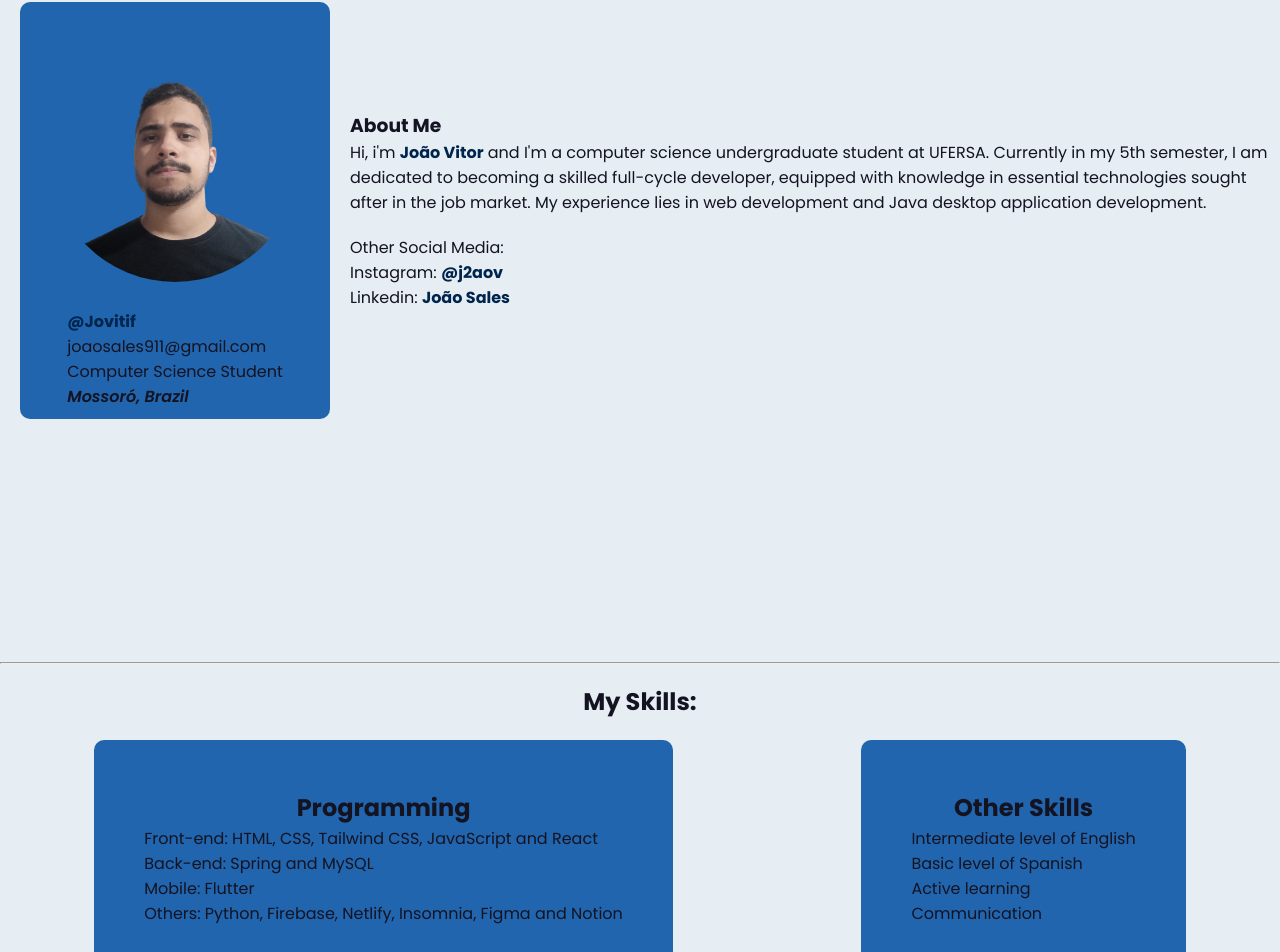
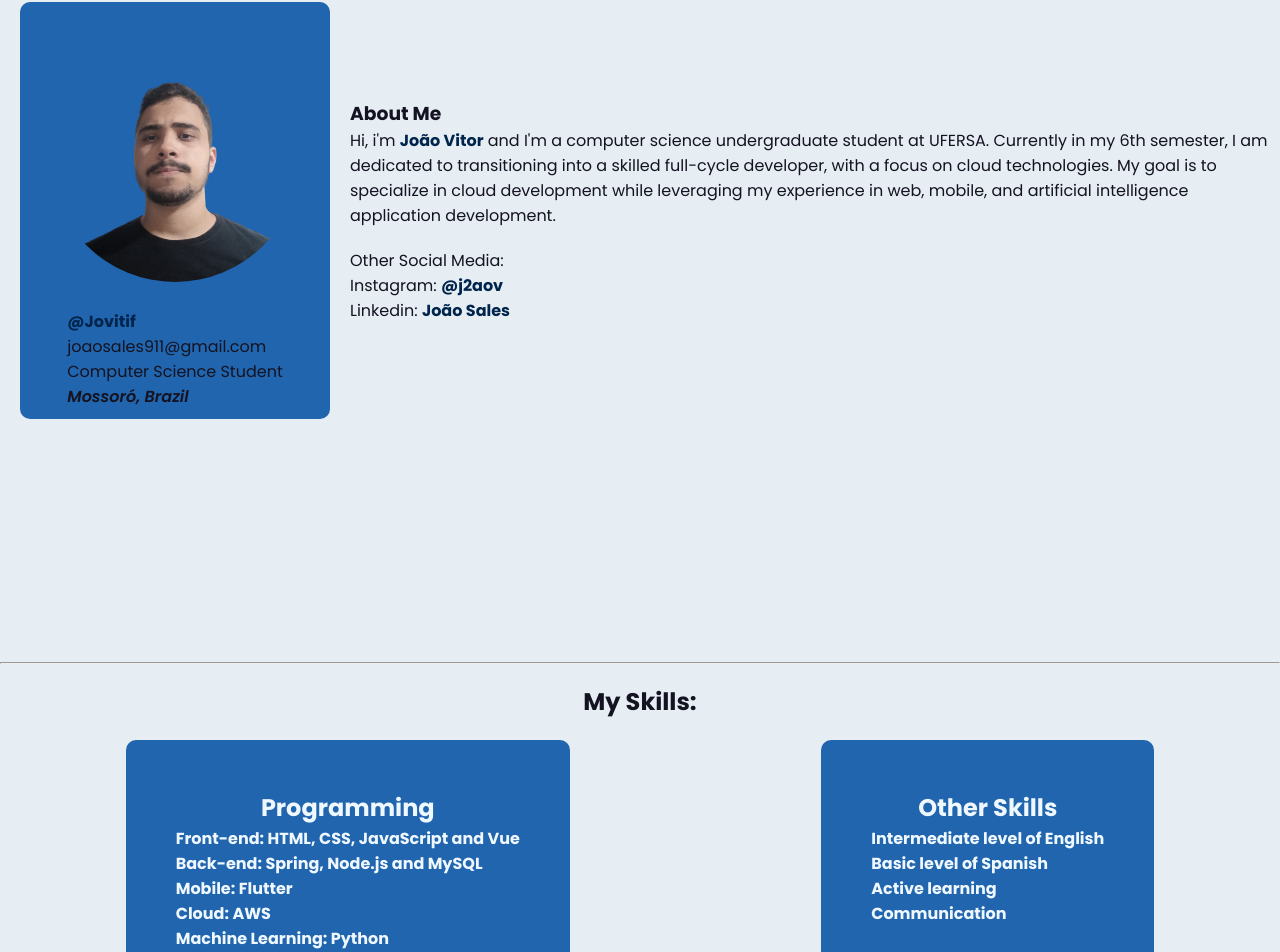
Before and after one commit to jovitif/Portfolio-Showcase, a Vue app in the folder portfolio/: page / in a window 1280 px wide. Shown: the part 118-1070 px from the top of the page. Built offline with nearby package versions, Linux system fonts and the light colour scheme.

Commit message:
style: mudando cor de card

```diff
--- a/portfolio/src/components/AboutSection.vue
+++ b/portfolio/src/components/AboutSection.vue
@@ -15,7 +15,7 @@
             <h3>About Me</h3>
 
 <p>Hi, i'm <span>João Vitor</span> and I'm a computer science undergraduate student at
-<abbr title="Universidade Federal do Semi-Árido"><a href="https://pt.wikipedia.org/wiki/Universidade_Federal_Rural_do_Semi-%C3%81rido" target="_blank">UFERSA</a></abbr>. Currently in my 5th semester, I am dedicated to becoming a skilled full-cycle developer, equipped with knowledge in essential technologies sought after in the job market. My experience lies in web development and Java desktop application development.</p>
+<abbr title="Universidade Federal do Semi-Árido"><a href="https://pt.wikipedia.org/wiki/Universidade_Federal_Rural_do_Semi-%C3%81rido" target="_blank">UFERSA</a></abbr>. Currently in my 6th semester, I am dedicated to transitioning into a skilled full-cycle developer, with a focus on cloud technologies. My goal is to specialize in cloud development while leveraging my experience in web, mobile, and artificial intelligence application development.</p>
             <div class="social-info">
                 <p>Other Social Media:</p>
                 <p>Instagram: <a href="https://instagram.com/https://www.instagram.com/j2aov/" target="_blank"><span>@j2aov</span></a></p>
@@ -37,7 +37,6 @@ span{
     color: var(--secondary-color);
     font-weight: bold;
 }
-
 
 .sectionsobre{
     display: flex;
--- a/portfolio/src/components/SkillsSection.vue
+++ b/portfolio/src/components/SkillsSection.vue
@@ -3,10 +3,11 @@
         <section class="sectionskill">
             <h2>Programming</h2>
             <ul>
-                <li>Front-end: HTML, CSS, Tailwind CSS, JavaScript and React</li>
-                <li>Back-end: Spring and MySQL</li>
+                <li>Front-end: HTML, CSS, JavaScript and Vue</li>
+                <li>Back-end: Spring, Node.js and MySQL</li>
                 <li>Mobile: Flutter</li>
-                <li>Others: Python, Firebase, Netlify, Insomnia, Figma and Notion</li>
+                <li>Cloud: AWS</li>
+                <li>Machine Learning: Python</li>
             </ul>
         </section>
         <section class="sectionskill">
@@ -31,9 +32,14 @@ export default {
 
 h2{
     text-align: center;
+    color: aliceblue;
+}
+
+li{
+    color: aliceblue;
+    font-weight: bold;
 }
 .sectionskills{
-
     display: flex;
     flex-direction: row;
     justify-content: space-around;
--- a/portfolio/src/views/HomePage.vue
+++ b/portfolio/src/views/HomePage.vue
@@ -53,6 +53,8 @@
 
   <style >
   @import url('https://fonts.googleapis.com/css2?family=Poppins:ital,wght@0,400;0,700;0,800;1,600&display=swap');
+
+
 
   :root {
       --primary-color: #141321;
```
Also changed, not shown: portfolio/src/components/ProjectComponent.vue (deleted, +0 -33 lines).
